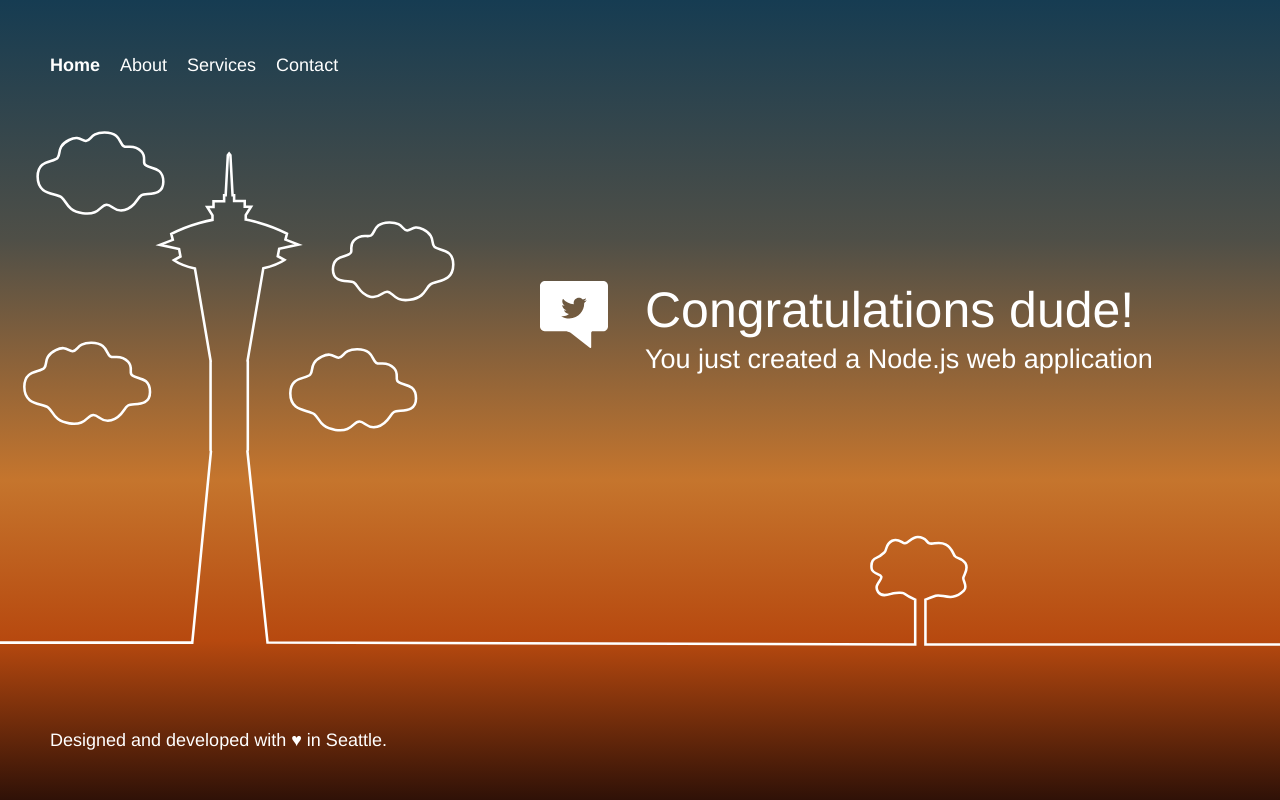
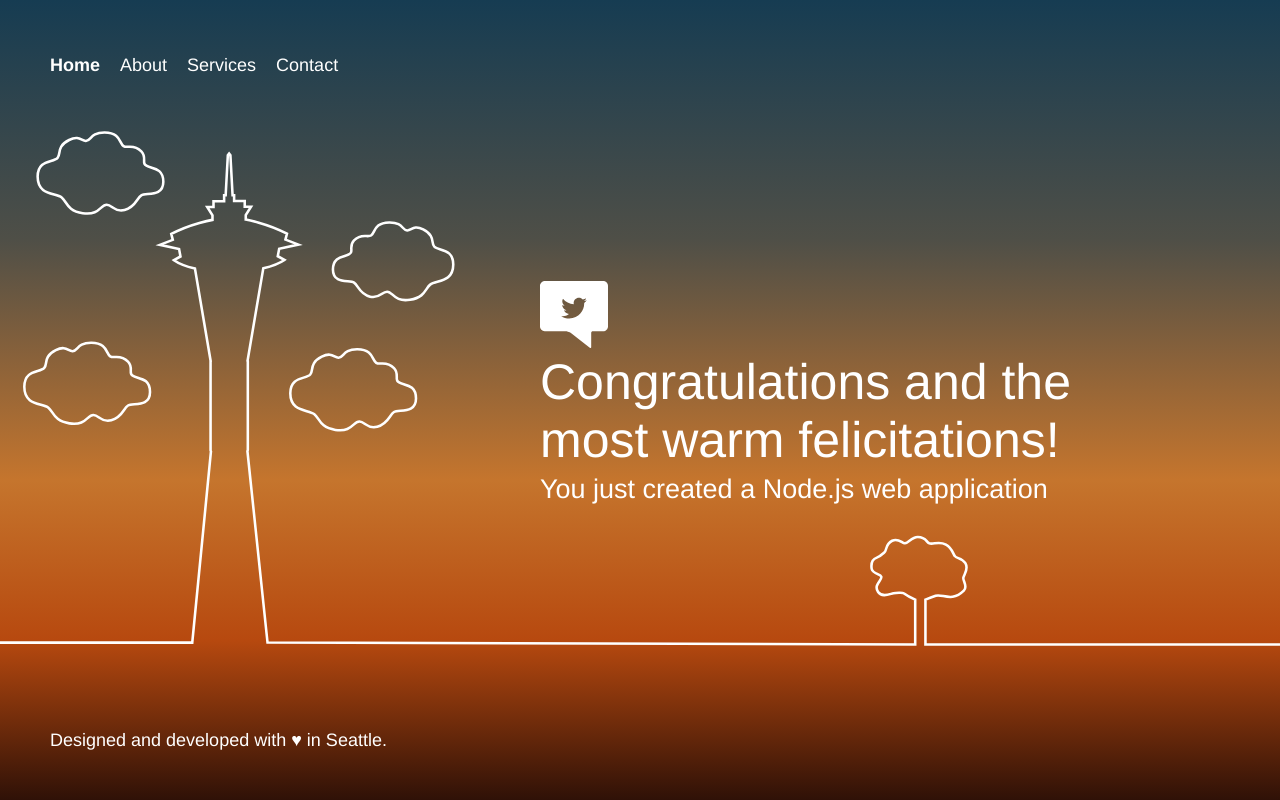
Before and after one commit to JoeDoyleYYZ/JPD-Test-Project1, a website: page public/index.html in a window 1280 px wide. Drawn offline with Linux system fonts and the light colour scheme.

Commit message:
Change greeting

```diff
--- a/public/index.html
+++ b/public/index.html
@@ -58,7 +58,7 @@
         <div class="message">
             <a class="twitter-link" href="http://twitter.com/home/?status=I%20created%20a%20project%20with%20AWS%20CodeStar!%20%23AWS%20%23AWSCodeStar%20https%3A%2F%2Faws.amazon.com%2Fcodestar"><img src="img/tweet.svg" /></a>
             <div class="text">
-                <h1>Congratulations dude!</h1>
+                <h1>Congratulations and the most warm felicitations!</h1>
                 <h2>You just created a Node.js web application</h2>
             </div>
         </div>
```
